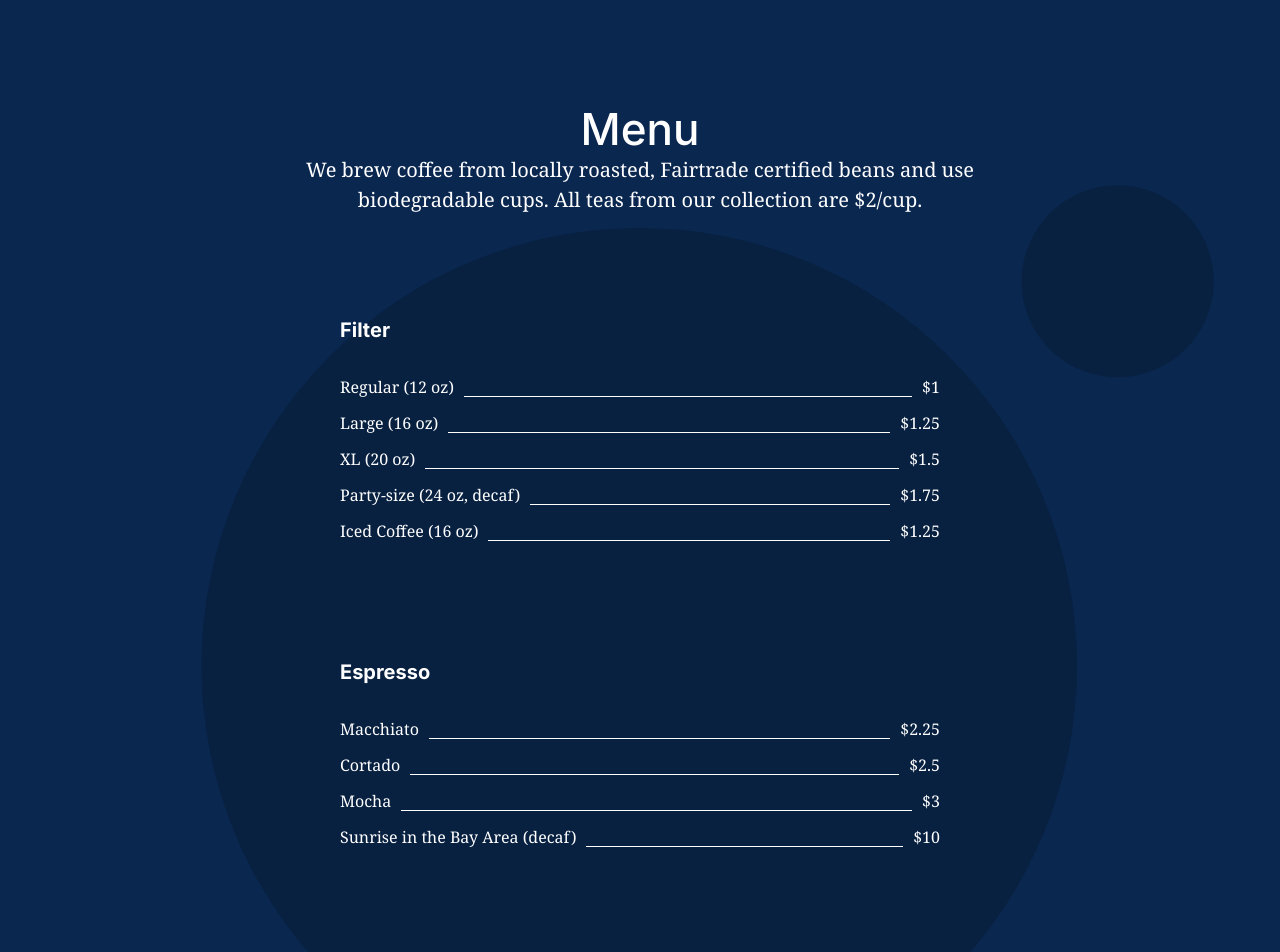
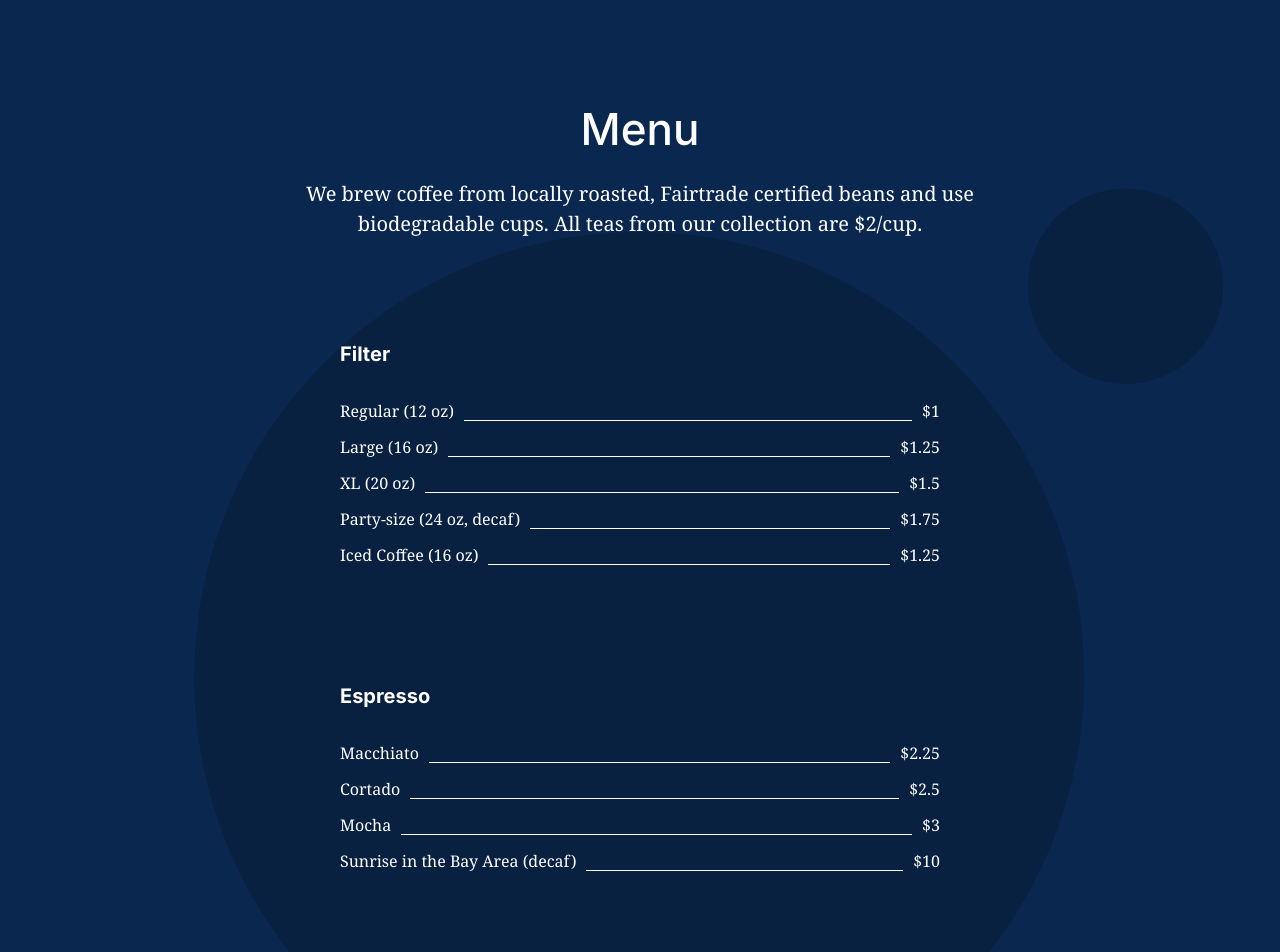
Before and after one commit to dshearn/se_project_library, a plain HTML site: page index.html in a window 1280 px wide. Shown: the part 817-1769 px from the top of the page. Drawn offline with Linux system fonts and the light colour scheme.

Commit message:
Add files via upload

```diff
--- a/blocks/header.css
+++ b/blocks/header.css
@@ -16,7 +16,6 @@
 }
 
 .nav {
-  /* Add flex properties here */
   display: flex;
   justify-content: space-between;
 }
--- a/blocks/menu.css
+++ b/blocks/menu.css
@@ -24,9 +24,8 @@
 }
 .menu__subtitle {
   text-align: center;
+  max-width: 780px;
   margin-top: 24px;
-  max-width: 780px;
-  margin-top: 0;
   margin-right: auto;
   margin-bottom: 0;
   margin-left: auto;
```
